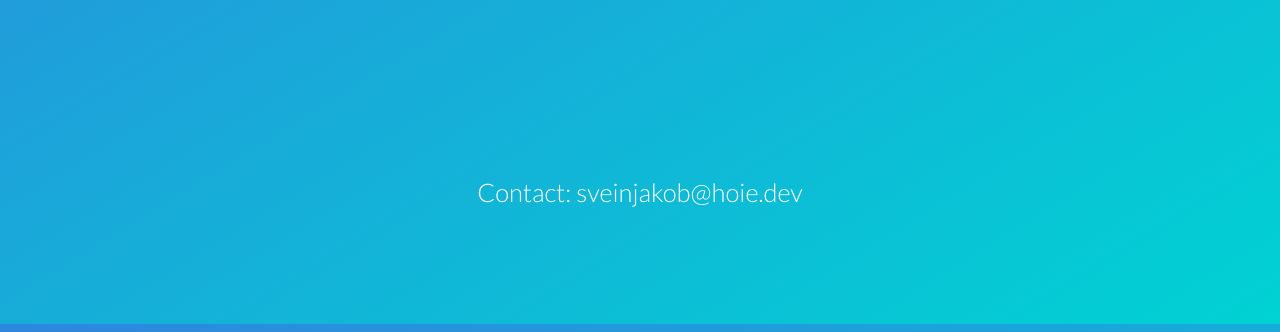
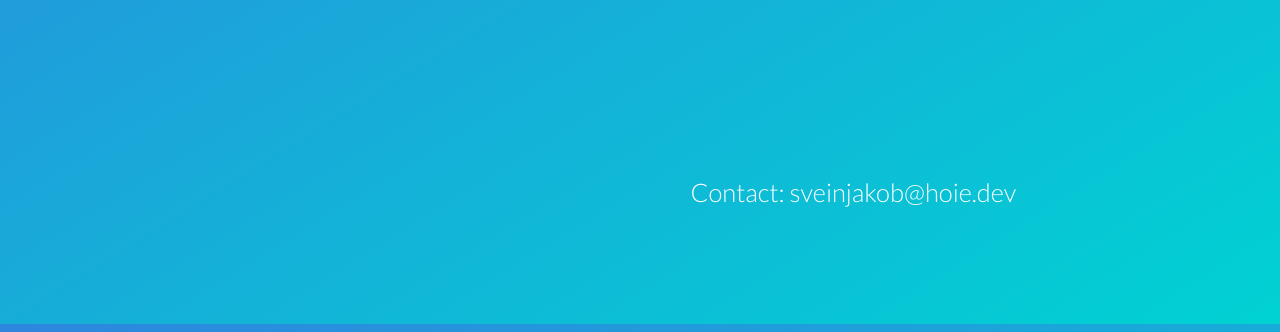
Before and after one commit to SveinJH/hoie.dev, a plain HTML site: page index.html in a window 1280 px wide. Shown: the part 468-800 px from the top of the page. Drawn offline with Linux system fonts and the light colour scheme.

Commit message:
fix span

```diff
--- a/data/css/style.css
+++ b/data/css/style.css
@@ -33,7 +33,7 @@ body {
 
 .grid-item {
     font-size: 1.8rem;
-    grid-column: 3 / span 2;
+    grid-column: 3 / span 4;
     display: flex;
     flex-direction: column;
     justify-content: center;
```
